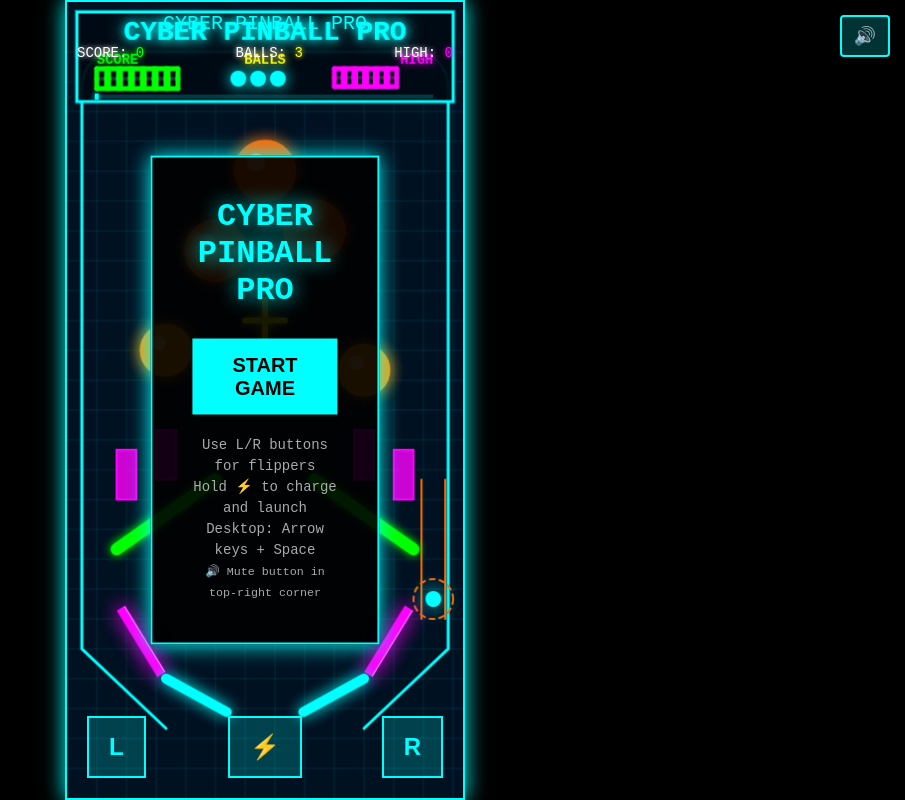
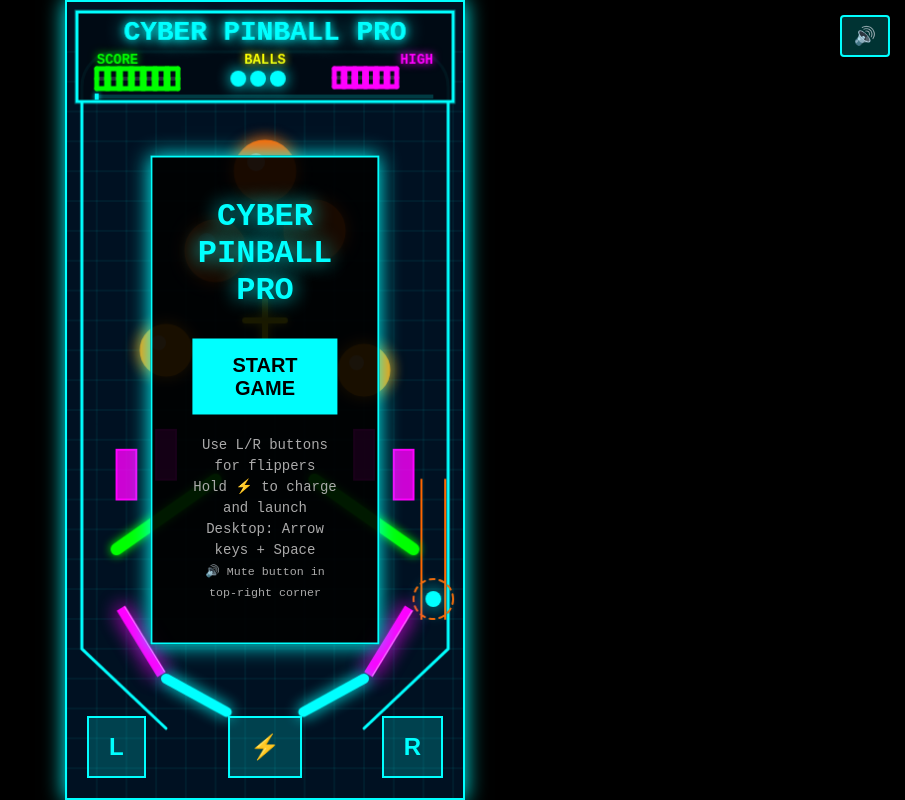
Before and after one commit to erikgoulet/cyber-pinball-pro, a website with bundled scripts: page index.html in a window 1280 px wide. Shown: the whole page, without its empty margins (375-1280 px from the left). Built offline with nearby package versions, Linux system fonts and the light colour scheme.

Commit message:
Remove redundant HTML score display to fix HUD overlay issue

```diff
--- a/index.html
+++ b/index.html
@@ -13,14 +13,7 @@
     <div id="gameContainer">
       <canvas id="gameCanvas"></canvas>
 
-      <div id="ui">
-        <div id="title">CYBER PINBALL PRO</div>
-        <div class="score-info">
-          <span>SCORE: <span id="score">0</span></span>
-          <span>BALLS: <span id="balls">3</span></span>
-          <span>HIGH: <span id="highScore">0</span></span>
-        </div>
-      </div>
+      <!-- Score display removed - using canvas HUD instead -->
 
       <button class="control-btn" id="leftBtn">L</button>
       <button class="control-btn" id="rightBtn">R</button>
--- a/scr/css/styles.css
+++ b/scr/css/styles.css
@@ -36,47 +36,7 @@ body {
   height: 100%;
 }
 
-#ui {
-  position: absolute;
-  top: 0;
-  left: 0;
-  width: 100%;
-  padding: 10px;
-  pointer-events: none;
-  z-index: 10;
-  display: block;
-}
-
-#title {
-  font-size: 20px;
-  color: #0ff;
-  text-align: center;
-  text-shadow: 0 0 10px #0ff;
-  margin-bottom: 10px;
-}
-
-.score-info {
-  display: flex;
-  justify-content: space-between;
-  color: #fff;
-  font-size: 14px;
-}
-
-.score-info span {
-  text-shadow: 0 0 5px currentColor;
-}
-
-#score {
-  color: #0f0;
-}
-
-#balls {
-  color: #ff0;
-}
-
-#highScore {
-  color: #f0f;
-}
+/* HTML UI removed - using canvas HUD instead */
 
 .control-btn {
   position: absolute;
--- a/scr/js/core/game.js
+++ b/scr/js/core/game.js
@@ -444,9 +444,7 @@ export class Game {
     }
 
     updateUI() {
-        document.getElementById('score').textContent = this.score;
-        document.getElementById('balls').textContent = this.ballsLeft;
-        document.getElementById('highScore').textContent = this.highScore;
+        // HTML UI removed - all display handled by canvas HUD (uiDisplay)
     }
 
     gameOver() {
```
